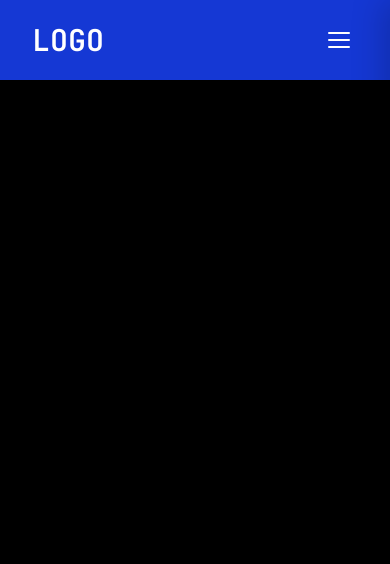
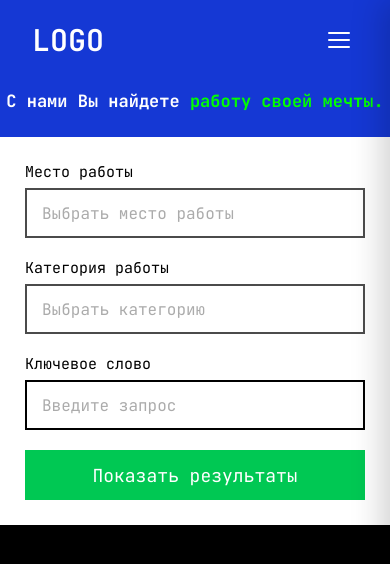
Before and after one commit to K40N45H1Q/AQUA, a Vue app in the folder frontend/: page / in a window 390 px wide. Shown: the top 564 px of the page. Built offline with nearby package versions, Linux system fonts and the light colour scheme.

Commit message:
Add SearchForm component + mobile adaptation

```diff
--- a/frontend/src/App.vue
+++ b/frontend/src/App.vue
@@ -12,7 +12,6 @@
   box-sizing: border-box;
   font-family: "JetBrainsMono", monospace;
 }
-
 body, html, #root {
   height: 100%;
   background-color: black;
@@ -24,8 +23,10 @@ a {
 
 <template>
   <Navbar />
+  <SearchForm />
 </template>
 
 <script setup>
 import Navbar from './components/Navbar.vue';
+import SearchForm from './components/SearchForm.vue';
 </script>
--- /dev/null
+++ b/frontend/src/components/SearchForm.vue
@@ -0,0 +1,220 @@
+<template>
+  <div class="wrapper">
+    <h1 class="title">
+      <span>C нами Вы найдете </span>
+      <span>работу своей мечты.</span>
+    </h1>
+
+    <form>
+      <label>
+        Место работы
+        <div class="dropdown" @click="toggle(1)">
+          <div class="dropdown-selected" :class="{ placeholder: !selected1 }">
+            {{ selected1 || "Выбрать место работы" }}
+          </div>
+          <div class="dropdown-list" v-if="open === 1">
+            <div class="dropdown-item"
+                 v-for="(item, i) in places"
+                 :key="item"
+                 :class="{ first: i === 0, last: i === places.length - 1 }"
+                 @click.stop="select(1, item)">
+              {{ item }}
+            </div>
+          </div>
+        </div>
+      </label>
+
+      <label>
+        Категория работы
+        <div class="dropdown" @click="toggle(2)">
+          <div class="dropdown-selected" :class="{ placeholder: !selected2 }">
+            {{ selected2 || "Выбрать категорию" }}
+          </div>
+          <div class="dropdown-list" v-if="open === 2">
+            <div class="dropdown-item"
+                 v-for="(item, i) in categories"
+                 :key="item"
+                 :class="{ first: i === 0, last: i === categories.length - 1 }"
+                 @click.stop="select(2, item)">
+              {{ item }}
+            </div>
+          </div>
+        </div>
+      </label>
+
+      <label>
+        Ключевое слово
+        <input type="text" placeholder="Введите запрос" />
+      </label>
+
+      <button class="search-btn">Показать результаты</button>
+    </form>
+  </div>
+</template>
+
+<style scoped>
+.wrapper {
+    height: 530px;
+    display: flex;
+    flex-direction: column;
+    align-items: center;
+    justify-content: center;
+    background-color: #1538d4;
+}
+
+.title {
+    text-align: center;
+    margin: 25px 0;
+}
+
+.title span:nth-child(1) { color: #ffffff; }
+.title span:nth-child(2) { color: #00ff00; }
+
+form {
+    display: grid;
+    grid-template-columns: repeat(3, 1fr);
+    gap: 20px;
+    width: 100%;
+    max-width: 900px;
+    margin: 0 auto;
+    background: #ffffff;
+    padding: 25px;
+    border-radius: 15px;
+
+    /* ВЫРАВНИВАНИЕ ВСЕХ ЭЛЕМЕНТОВ ПО ЦЕНТРУ ВЕРТИКАЛЬНО */
+    align-items: center;
+}
+
+/* MOBILE */
+@media (max-width: 768px) {
+    .title {
+        font-size: 17px;
+    }
+    .wrapper {
+        height: 430px;
+    }
+    form {
+        border-radius: 0;
+        grid-template-columns: 1fr;
+    }
+}
+
+/* ЛЕЙБЛЫ — ВИДИМЫЕ */
+label {
+    display: flex;
+    flex-direction: column;
+    gap: 6px;
+    width: 100%;
+    font-size: 15px;
+    color: black;
+}
+
+/* === ЕДИНЫЙ СТИЛЬ ДЛЯ INPUT И DROPDOWN === */
+input,
+.dropdown-selected,
+.dropdown-item {
+    font-family: inherit;
+    font-size: 16px;
+    color: black;
+}
+
+/* INPUT */
+input {
+    height: 50px;
+    border: 2px solid black;
+    border-radius: 0;
+    padding: 0 15px;
+    width: 100%;
+}
+
+input::placeholder {
+    color: #888888;
+    opacity: 0.7;
+}
+
+/* DROPDOWN */
+.dropdown {
+    position: relative;
+    width: 100%;
+}
+
+.dropdown-selected {
+    height: 50px;
+    border: 2px solid black;
+    border-radius: 0;
+    padding: 0 15px;
+    display: flex;
+    align-items: center;
+    color: black;
+}
+
+/* placeholder dropdown */
+.placeholder {
+    color: #888888 !important;
+    opacity: 0.7;
+}
+
+.dropdown-list {
+    position: absolute;
+    top: 52px;
+    left: 0;
+    right: 0;
+    background: white;
+    border: 2px solid black;
+    border-radius: 0;
+    z-index: 10;
+}
+
+.dropdown-item {
+    padding: 10px 15px;
+    cursor: pointer;
+    color: black;
+}
+
+.dropdown-item:hover {
+    background: #eaeaea;
+}
+
+/* КНОПКА НА ВСЮ ШИРИНУ */
+.search-btn {
+    grid-column: 1 / -1;
+    height: 50px;
+    background: #00c853;
+    border: none;
+    border-radius: 0;
+    color: white;
+    font-size: 18px;
+    cursor: pointer;
+    width: 100%;
+}
+
+.search-btn:hover {
+    background: #00b44a;
+}
+
+</style>
+
+
+<script>
+export default {
+  data() {
+    return {
+      open: null,
+      selected1: "",
+      selected2: "",
+      places: ["Рига", "Даугавпилс", "Юрмала"],
+      categories: ["IT", "Строительство", "Логистика"]
+    }
+  },
+  methods: {
+    toggle(id) {
+      this.open = this.open === id ? null : id
+    },
+    select(id, value) {
+      if (id === 1) this.selected1 = value
+      if (id === 2) this.selected2 = value
+      this.open = null
+    }
+  }
+}
+</script>
```
Also changed, not shown: 1 other file (tests, documents, lock files or other folders).
